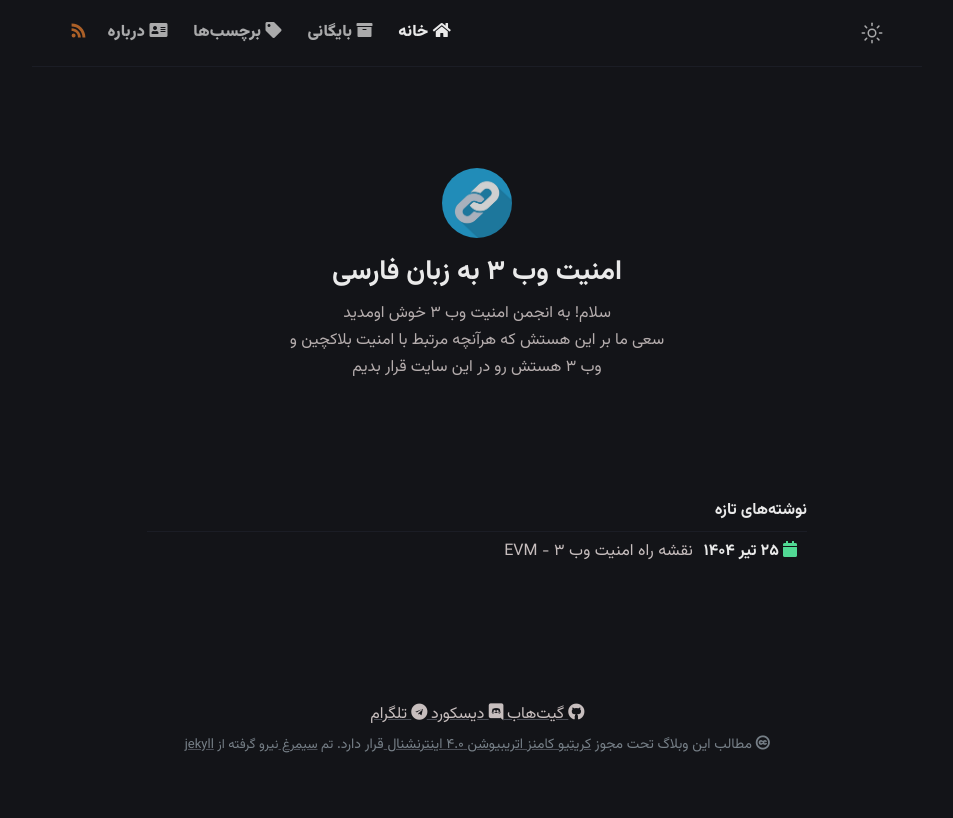
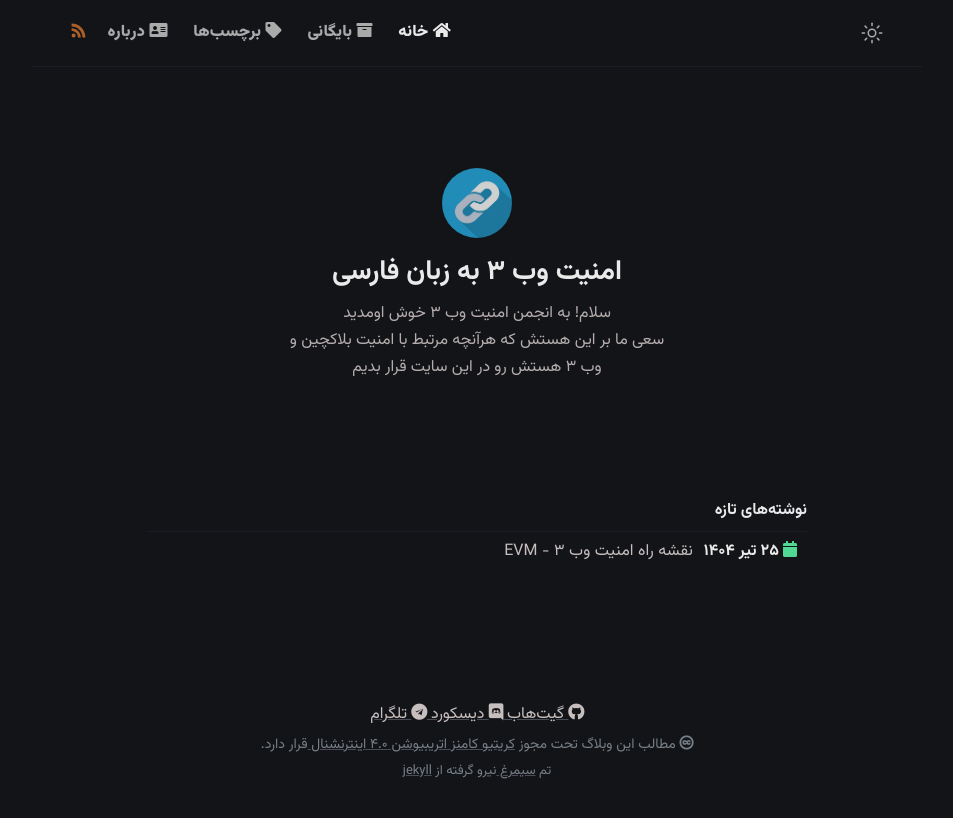
Before and after one commit to persianweb3sec/persianweb3sec.github.io, a Jekyll site: the page built from src/index.md, in a window 1280 px wide. Shown: the top 818 px of the page, without its empty margins (163-1116 px from the left). Built offline with Jekyll 4.4.1, drawn with Linux system fonts in a browser that asks for light colours.

Commit message:
Update footer.html

```diff
--- a/src/_includes/footer.html
+++ b/src/_includes/footer.html
@@ -1,7 +1,4 @@
 <footer class="footer">
-<!--
-  <a class="footer_item" href="/thanks">سپاس</a>
--->
   {% if site.author.twitter %}
     <a class="footer item" href="https://twitter.com/{{ site.author.twitter }}">
         <i class="fab fa-twitter-square"></i>
@@ -30,49 +27,16 @@
     </a>
   {% endif %}
 
-  {% if site.author.mastodon.first %}
-    <a class="footer item" href="{{ site.author.mastodon.first }}">
-        <i class="fab fa-mastodon"></i>
-	mastodon
-    </a>
-  {% endif %}
-
-  {% if site.author.mastodon.second %}
-    <a class="footer item" href="{{ site.author.mastodon.second }}">
-        <i class="fab fa-mastodon"></i>
-	ماستودون
-    </a>
-  {% endif %}
-
-  {% if site.author.lbry %}
-    <a class="footer item" href="{{ site.author.lbry }}">
-        <i class="fa  fa-video"></i>
-	لایبرری
-    </a>
-  {% endif %}
-
-  {% if site.author.pixelfed %}
-    <a class="footer item" href="{{ site.author.pixelfed }}">
-        <i class="fa  fa-camera"></i>
-	پیکسلفد
-    </a>
-  {% endif %}
-
   {% if site.author.email %}
     <a class="footer item" href="mailto:{{ site.author.email }}">
 	<i class="fa fa-envelope-open"></i>
 	تماس
     </a>
   {% endif %}
-<!--
-  <a class="footer_item" href="javascript::void(0)">رزومه</a>
-  <span class="footer_item">&copy; {{ site.time | date: "%Y" }}</span>
--->
 
   <small class="footer_copyright">
    {% include license.html %}
-
-    <!-- simorq Theme: https://github.com/mhdzli/simorq -->
+    <br>
     تم
     <a
       href="https://github.com/mhdzli/simorq"
```
